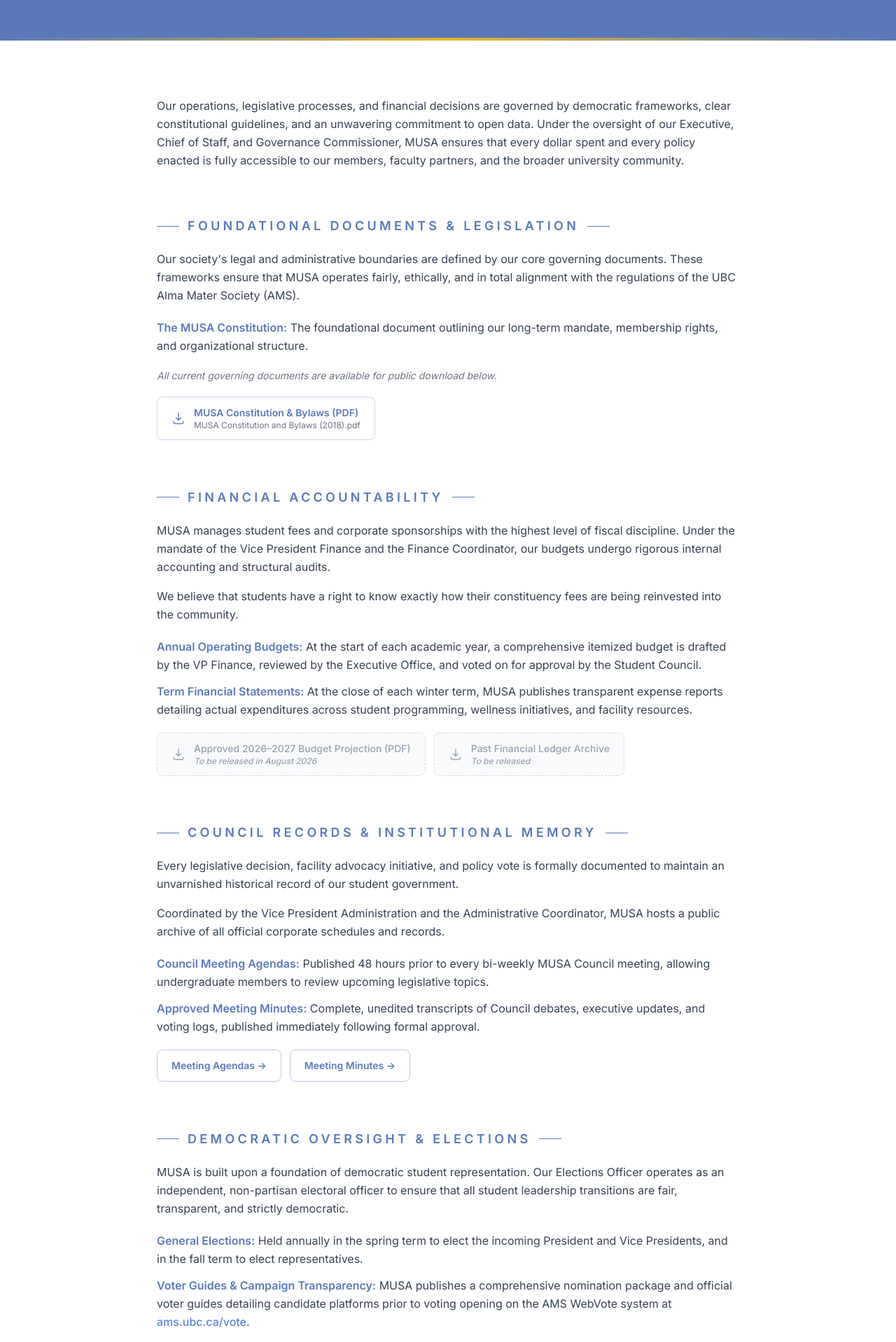
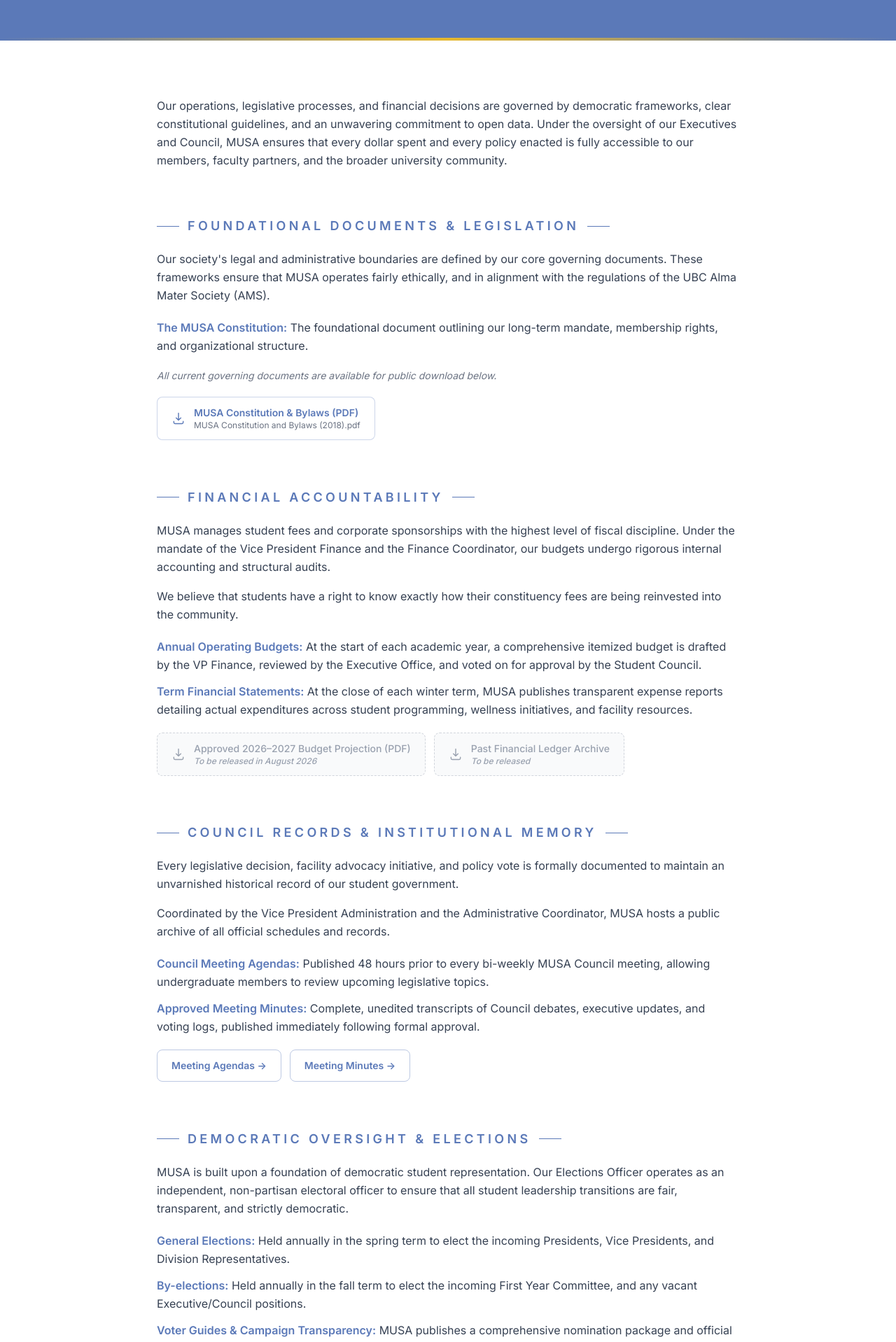
Before and after one commit to UBCMUSA/ubcmusa, a React (Vite) app: page /about/how-we-run in a window 1280 px wide. Shown: the part 380-2298 px from the top of the page at 70% size. Built offline with nearby package versions, Linux system fonts and the light colour scheme.

Commit message:
How We Run: Wording changes, Added By-election under Democratic Oversight.

```diff
--- a/src/pages/about/HowWeRun.jsx
+++ b/src/pages/about/HowWeRun.jsx
@@ -23,8 +23,8 @@ export default function HowWeRun() {
         <p className="text-base leading-relaxed text-gray-700">
           Our operations, legislative processes, and financial decisions are
           governed by democratic frameworks, clear constitutional guidelines, and
-          an unwavering commitment to open data. Under the oversight of our
-          Executive, Chief of Staff, and Governance Commissioner, MUSA ensures that
+          an unwavering commitment to open data. Under the oversight of our Executives and Council,
+           MUSA ensures that
           every dollar spent and every policy enacted is fully accessible to our
           members, faculty partners, and the broader university community.
         </p>
@@ -35,7 +35,7 @@ export default function HowWeRun() {
           <p className="mt-5 text-base leading-relaxed text-gray-700">
             Our society's legal and administrative boundaries are defined by our
             core governing documents. These frameworks ensure that MUSA operates
-            fairly, ethically, and in total alignment with the regulations of the
+            fairly ethically, and in alignment with the regulations of the
             UBC Alma Mater Society (AMS).
           </p>
           <ul className="mt-5 space-y-3 text-base leading-relaxed">
@@ -103,7 +103,7 @@ export default function HowWeRun() {
           </p>
           <p className="mt-4 text-base leading-relaxed text-gray-700">
             Coordinated by the Vice President Administration and the Administrative
-            Coordinator, MUSA hosts a public archive of all official corporate
+            Coordinator, MUSA hosts a public archive of all official
             schedules and records.
           </p>
           <ul className="mt-5 space-y-3 text-base leading-relaxed">
@@ -143,8 +143,10 @@ export default function HowWeRun() {
           </p>
           <ul className="mt-5 space-y-3 text-base leading-relaxed">
             <LeadItem term="General Elections">
-              Held annually in the spring term to elect the incoming President and
-              Vice Presidents, and in the fall term to elect representatives.
+              Held annually in the spring term to elect the incoming Presidents, Vice Presidents, and Division Representatives.
+            </LeadItem>
+            <LeadItem term="By-elections">
+                Held annually in the fall term to elect the incoming First Year Committee, and any vacant Executive/Council positions.
             </LeadItem>
             <LeadItem term="Voter Guides & Campaign Transparency">
               MUSA publishes a comprehensive nomination package and official voter
```
